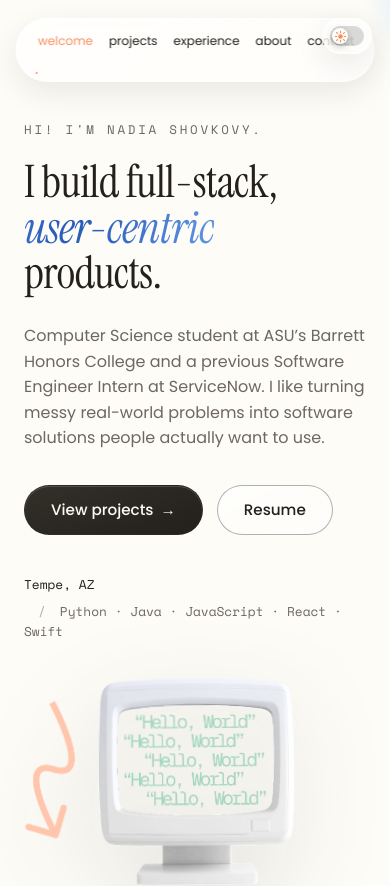
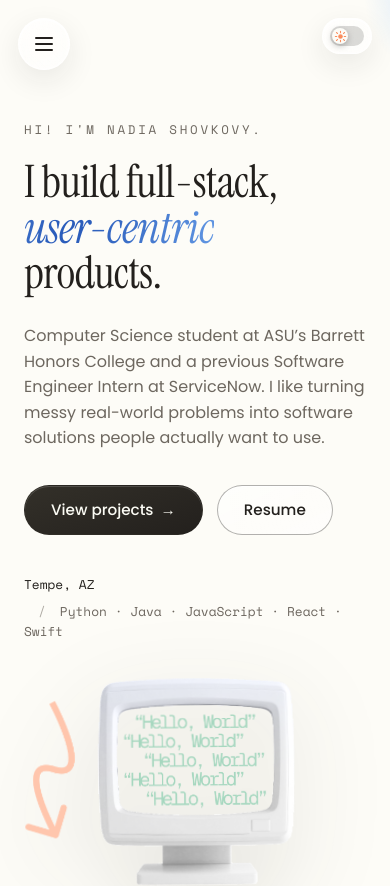
Before and after one commit to nadiashovkovy/nadias-revised-site, a React (Create React App) app: page / in a window 390 px wide. Shown: the top 886 px of the page. Built offline with nearby package versions, Linux system fonts and the light colour scheme.

Commit message:
hamburger menu for phone ui

```diff
--- a/src/App.js
+++ b/src/App.js
@@ -8,6 +8,7 @@ import Experience from './components/Experience';
 import About from './components/About';
 import Contact from './components/Contact';
 import Footer from './components/Footer';
+import BackToTop from './components/BackToTop';
 import useScrollReveal from './hooks/useScrollReveal';
 
 function App() {
@@ -25,6 +26,7 @@ function App() {
         <Contact />
       </main>
       <Footer />
+      <BackToTop />
     </div>
   );
 }
--- /dev/null
+++ b/src/components/BackToTop.js
@@ -0,0 +1,46 @@
+import React, { useEffect, useState } from 'react';
+
+export default function BackToTop() {
+  const [visible, setVisible] = useState(false);
+
+  useEffect(() => {
+    const onScroll = () => {
+      setVisible(document.documentElement.scrollTop > window.innerHeight * 0.8);
+    };
+    onScroll();
+    window.addEventListener('scroll', onScroll, { passive: true });
+    window.addEventListener('resize', onScroll, { passive: true });
+    return () => {
+      window.removeEventListener('scroll', onScroll);
+      window.removeEventListener('resize', onScroll);
+    };
+  }, []);
+
+  const toTop = () => {
+    const reduce =
+      typeof window.matchMedia === 'function' &&
+      window.matchMedia('(prefers-reduced-motion: reduce)').matches;
+    window.scrollTo({ top: 0, behavior: reduce ? 'auto' : 'smooth' });
+  };
+
+  return (
+    <button
+      type="button"
+      className={`back-to-top ${visible ? 'is-visible' : ''}`}
+      onClick={toTop}
+      aria-label="Back to top"
+      title="Back to top"
+      tabIndex={visible ? 0 : -1}
+    >
+      <svg viewBox="0 0 24 24" width="18" height="18" fill="none" aria-hidden="true">
+        <path
+          d="M12 19V6M6 12l6-6 6 6"
+          stroke="currentColor"
+          strokeWidth="2"
+          strokeLinecap="round"
+          strokeLinejoin="round"
+        />
+      </svg>
+    </button>
+  );
+}
--- a/src/components/Nav.js
+++ b/src/components/Nav.js
@@ -1,4 +1,4 @@
-import React from 'react';
+import React, { useEffect, useState } from 'react';
 import useNavState from '../hooks/useNavState';
 
 const LINKS = [
@@ -11,6 +11,16 @@ const LINKS = [
 
 export default function Nav() {
   const { activeId, scrolled, progress } = useNavState();
+  const [open, setOpen] = useState(false);
+
+  useEffect(() => {
+    if (!open) return undefined;
+    const onKey = (e) => {
+      if (e.key === 'Escape') setOpen(false);
+    };
+    document.addEventListener('keydown', onKey);
+    return () => document.removeEventListener('keydown', onKey);
+  }, [open]);
 
   return (
     <>
@@ -19,15 +29,28 @@ export default function Nav() {
         style={{ transform: `scaleX(${progress})` }}
         aria-hidden="true"
       />
-      <header className={`site-nav ${scrolled ? 'is-scrolled' : ''}`}>
+      <header
+        className={`site-nav ${scrolled ? 'is-scrolled' : ''} ${open ? 'is-open' : ''}`}
+      >
         <nav>
-          <ul>
+          <button
+            type="button"
+            className="nav-toggle"
+            aria-label={open ? 'Close menu' : 'Open menu'}
+            aria-expanded={open}
+            aria-controls="nav-menu"
+            onClick={() => setOpen((v) => !v)}
+          >
+            <span className="nav-toggle-bars" aria-hidden="true" />
+          </button>
+          <ul id="nav-menu">
             {LINKS.map(([id, label]) => (
               <li key={id}>
                 <a
                   href={`#${id}`}
                   className={activeId === id ? 'is-active' : ''}
                   aria-current={activeId === id ? 'true' : undefined}
+                  onClick={() => setOpen(false)}
                 >
                   {label}
                 </a>
@@ -36,6 +59,13 @@ export default function Nav() {
           </ul>
         </nav>
       </header>
+      {open ? (
+        <div
+          className="nav-scrim"
+          onClick={() => setOpen(false)}
+          aria-hidden="true"
+        />
+      ) : null}
     </>
   );
 }
--- a/src/styles.css
+++ b/src/styles.css
@@ -410,6 +410,190 @@ main > section + section {
   color: var(--peach-deep);
 }
 
+/* hamburger — hidden on desktop, shown on phones */
+.nav-toggle {
+  display: none;
+  width: 34px;
+  height: 34px;
+  place-items: center;
+  border: 0;
+  background: transparent;
+  border-radius: 10px;
+  color: var(--ink);
+  cursor: var(--cursor-rays);
+}
+
+.nav-toggle-bars,
+.nav-toggle-bars::before,
+.nav-toggle-bars::after {
+  display: block;
+  width: 18px;
+  height: 2px;
+  border-radius: 2px;
+  background: currentColor;
+  transition: transform 0.3s cubic-bezier(0.22, 1, 0.36, 1), background 0.2s ease;
+}
+
+.nav-toggle-bars {
+  position: relative;
+}
+
+.nav-toggle-bars::before,
+.nav-toggle-bars::after {
+  content: '';
+  position: absolute;
+  left: 0;
+}
+
+.nav-toggle-bars::before {
+  top: -6px;
+}
+
+.nav-toggle-bars::after {
+  top: 6px;
+}
+
+.site-nav.is-open .nav-toggle-bars {
+  background: transparent;
+}
+
+.site-nav.is-open .nav-toggle-bars::before {
+  transform: translateY(6px) rotate(45deg);
+}
+
+.site-nav.is-open .nav-toggle-bars::after {
+  transform: translateY(-6px) rotate(-45deg);
+}
+
+/* invisible tap-catcher that closes the mobile menu */
+.nav-scrim {
+  position: fixed;
+  inset: 0;
+  z-index: 999;
+}
+
+@media (max-width: 600px) {
+  /* pinned top-left, mirroring the theme toggle top-right */
+  .site-nav {
+    left: 18px;
+    transform: none;
+    width: auto;
+  }
+
+  .site-nav nav,
+  .site-nav.is-scrolled nav {
+    position: relative;
+    padding: 8px;
+  }
+
+  .nav-toggle {
+    display: grid;
+  }
+
+  .site-nav ul {
+    position: absolute;
+    top: calc(100% + 10px);
+    left: 0;
+    flex-direction: column;
+    align-items: stretch;
+    gap: 2px;
+    width: max(200px, 52vw);
+    padding: 8px;
+    border-radius: 18px;
+    /* solid, not glass — the menu should be fully opaque */
+    background: var(--bg);
+    border: 1px solid var(--line);
+    box-shadow: var(--shadow-md);
+    font-size: 15px;
+    opacity: 0;
+    pointer-events: none;
+    transform: translateY(-8px);
+    transition: opacity 0.25s ease,
+      transform 0.3s cubic-bezier(0.22, 1, 0.36, 1);
+  }
+
+  .site-nav.is-open ul {
+    opacity: 1;
+    pointer-events: auto;
+    transform: translateY(0);
+  }
+
+  .site-nav ul li {
+    width: 100%;
+  }
+
+  .site-nav ul a {
+    display: block;
+    padding: 11px 14px;
+    border-radius: 11px;
+    text-align: left;
+  }
+
+  .site-nav ul a::after {
+    display: none;
+  }
+
+  .site-nav ul a:hover,
+  .site-nav ul a.is-active {
+    background: var(--line);
+  }
+}
+
+/* ---------- back to top ---------- */
+.back-to-top {
+  position: fixed;
+  right: 18px;
+  bottom: 18px;
+  z-index: 1200;
+  width: 44px;
+  height: 44px;
+  display: grid;
+  place-items: center;
+  border-radius: 50%;
+  border: 1px solid var(--glass-border);
+  background: var(--glass-fill-strong);
+  backdrop-filter: var(--glass-blur);
+  -webkit-backdrop-filter: var(--glass-blur);
+  box-shadow: var(--glass-edge);
+  color: var(--ink);
+  cursor: var(--cursor-rays);
+  opacity: 0;
+  transform: translateY(14px) scale(0.9);
+  pointer-events: none;
+  transition: opacity 0.3s ease,
+    transform 0.35s cubic-bezier(0.34, 1.56, 0.64, 1), box-shadow 0.25s ease,
+    color 0.2s ease;
+}
+
+.back-to-top.is-visible {
+  opacity: 1;
+  transform: none;
+  pointer-events: auto;
+}
+
+.back-to-top:hover {
+  transform: translateY(-3px);
+  box-shadow: var(--glass-edge-hover);
+  color: var(--peach-deep);
+}
+
+.back-to-top:active {
+  transform: translateY(0) scale(0.95);
+}
+
+.back-to-top:focus-visible {
+  outline: 2px solid var(--blue-bright);
+  outline-offset: 2px;
+}
+
+.back-to-top svg {
+  transition: transform 0.25s ease;
+}
+
+.back-to-top:hover svg {
+  transform: translateY(-2px);
+}
+
 /* ---------- buttons ---------- */
 .btn {
   position: relative;
```
